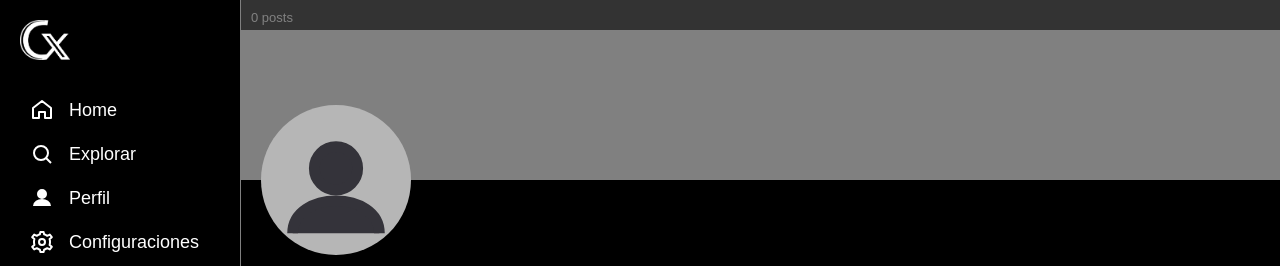
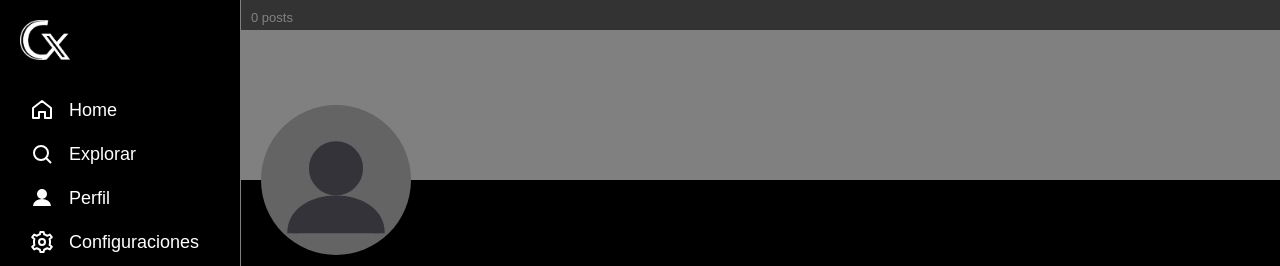
Before and after one commit to MarcosDPG/copyX, a Django app: page /profile/ in a window 1280 px wide, with the pointer over the restyled element. Shown: the top 266 px of the page. Run offline with Django 4.2, Linux system fonts and the light colour scheme; the visitor is signed in with stand-in values (Sample User, id 1); data that the repository does not hold is empty.

Commit message:
style(frontend): Add styleHover on imageUser on profile page

```diff
--- a/frontend/templates/partials/profile.html
+++ b/frontend/templates/partials/profile.html
@@ -9,6 +9,11 @@
                 position: relative;
                 top: -75px;
                 left: 20px;
+            }
+
+            .profile > .user_image:hover {
+                cursor: pointer;
+                background: rgb(100,100,100);
             }
 
             .profile > .user_image svg {
```
